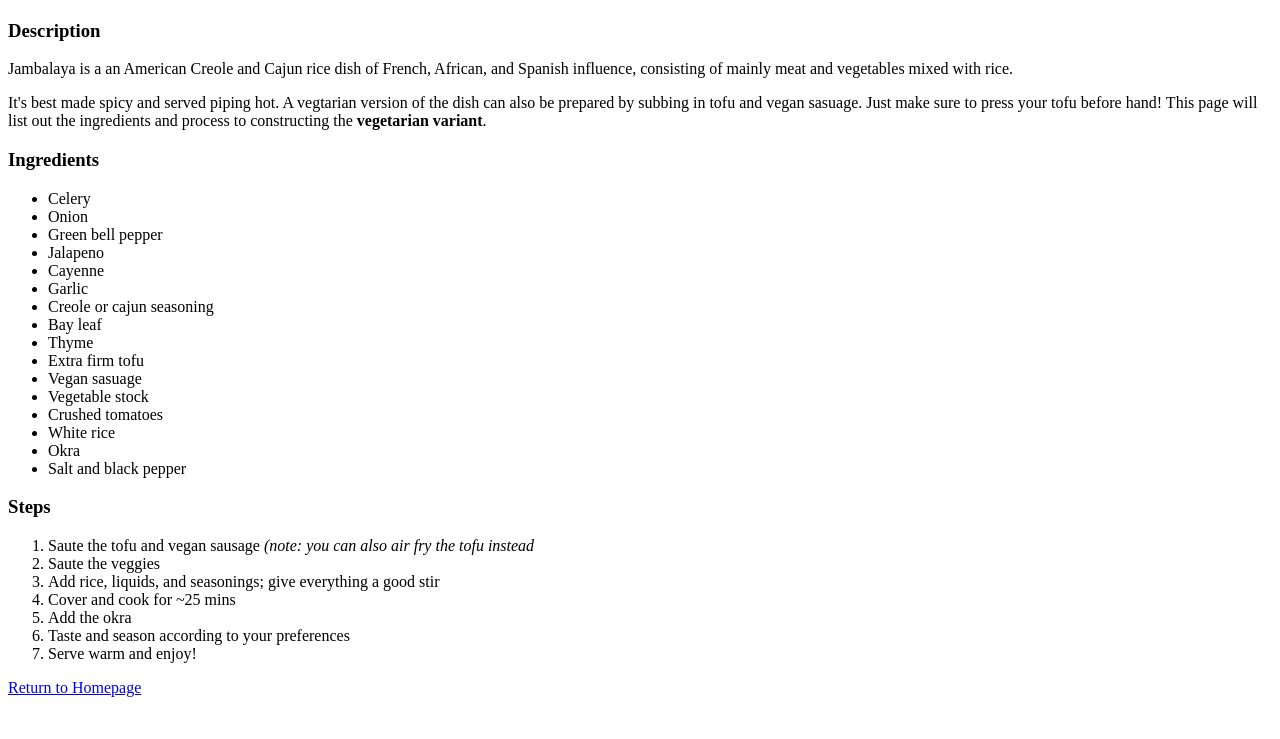
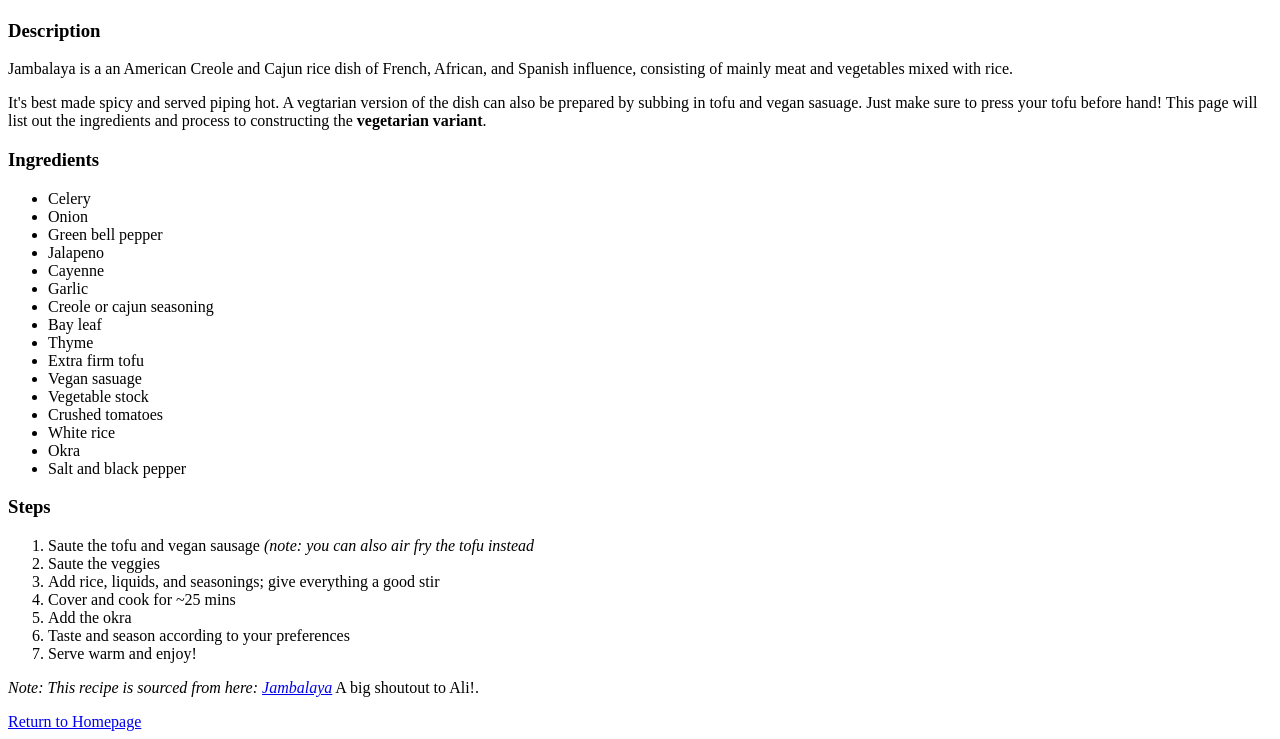
Before and after one commit to mellownin/odin-recipes, a plain HTML site: page recipes/jambalaya.html in a window 1280 px wide. Shown: the part 383-1122 px from the top of the page. Before the commit the page ends 1088 px from the top, so only its background shows below. Drawn offline with Linux system fonts and the light colour scheme.

Commit message:
Add recipe source

```diff
--- a/recipes/jambalaya.html
+++ b/recipes/jambalaya.html
@@ -51,6 +51,9 @@
             <li>Taste and season according to your preferences</li>
             <li>Serve warm and enjoy!</li>
         </ol>
+        <p><em>Note: This recipe is sourced from here: <a href="https://www.gimmesomeoven.com/jambalaya-recipe/">Jambalaya</a></em>
+            A big shoutout to Ali!.
+        </p>
         <a href="../index.html">Return to Homepage</a>
 
     </body>
```
